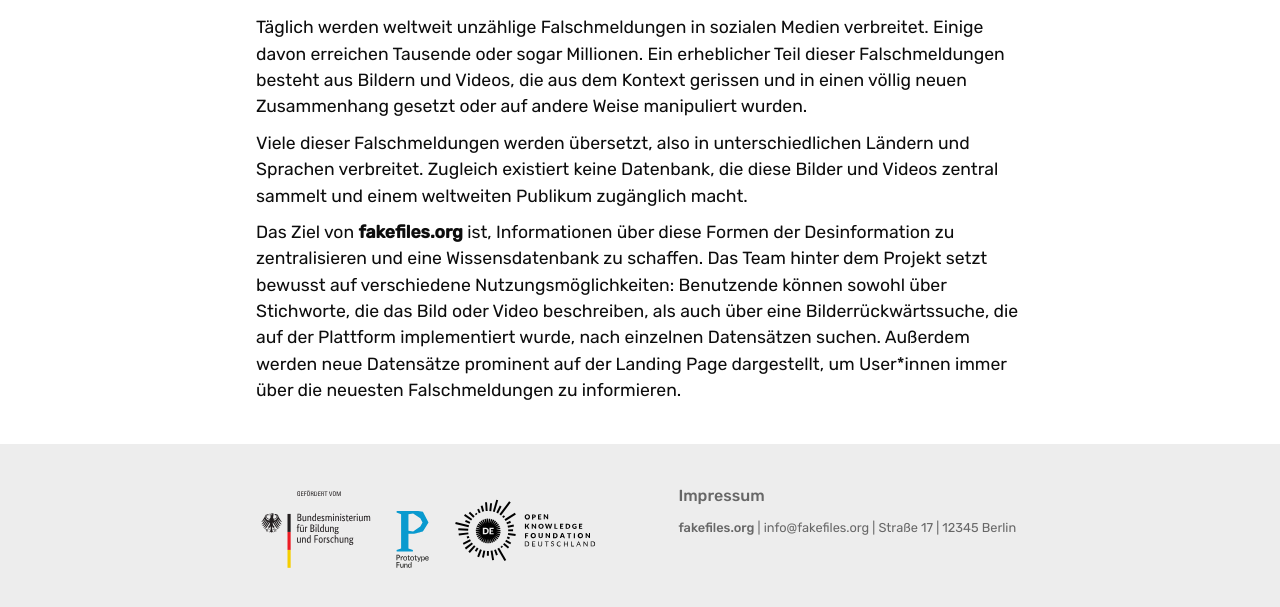
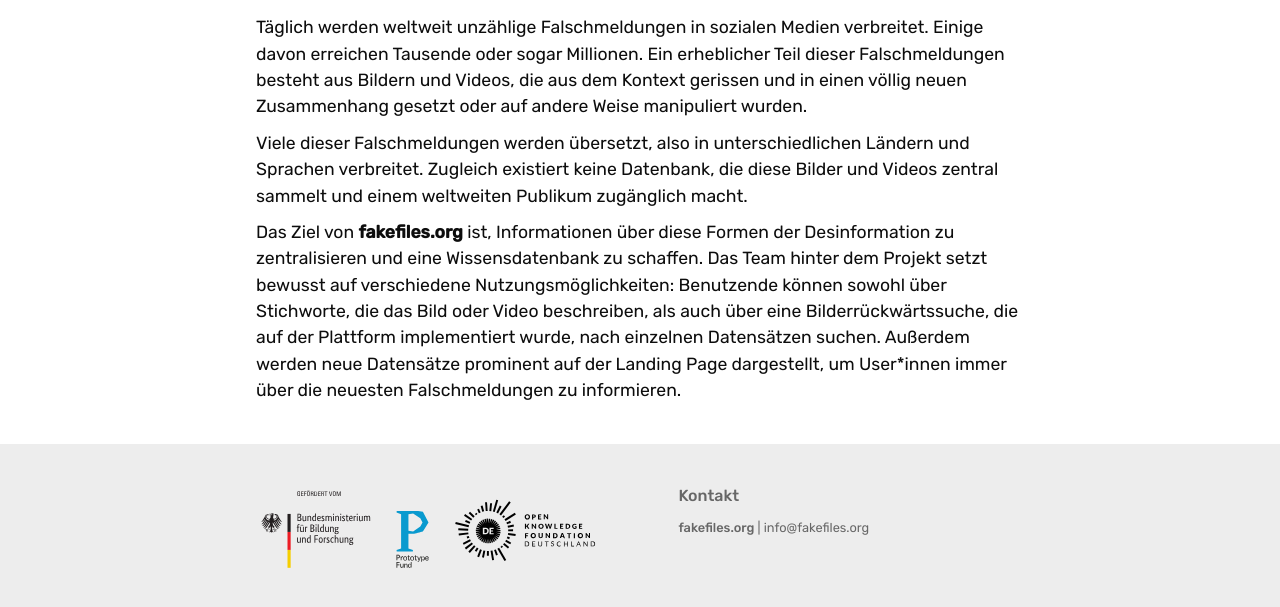
Before and after one commit to prototypefund/fakefiles.org, a plain HTML site: page index.html in a window 1280 px wide. Shown: the part 327-934 px from the top of the page. Drawn offline with Linux system fonts and the light colour scheme.

Commit message:
Change contact

```diff
--- a/index.html
+++ b/index.html
@@ -41,12 +41,10 @@
     </main>
     <footer class="footer">
       <img class="footer__img" src="funders.svg" />
-      <h1 class="footer__title">Impressum</h1>
+      <h1 class="footer__title">Kontakt</h1>
       <p class="footer__text">
         <strong>fakefiles.org</strong> |
-        info@fakefiles.org |
-        Straße 17 |
-        12345 Berlin
+        info@fakefiles.org
       </p>
     </footer>
   </body>
```
